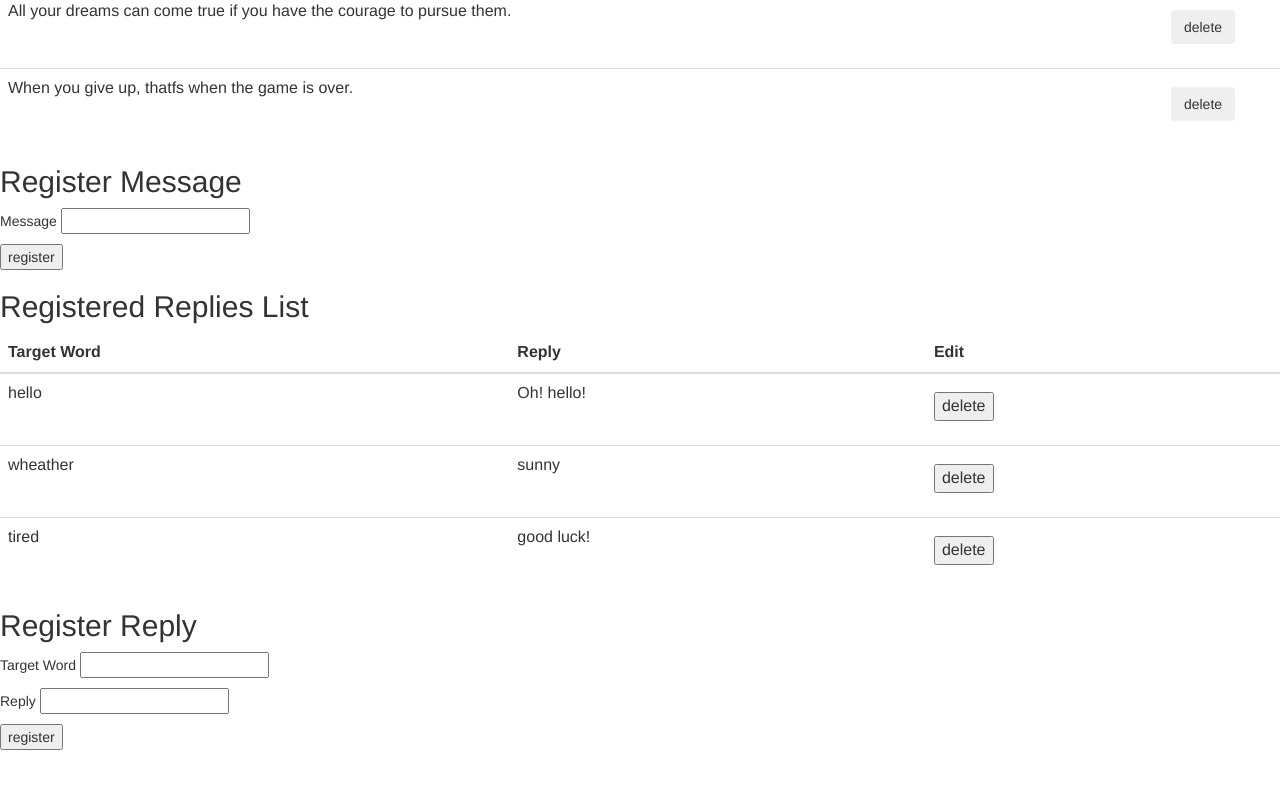
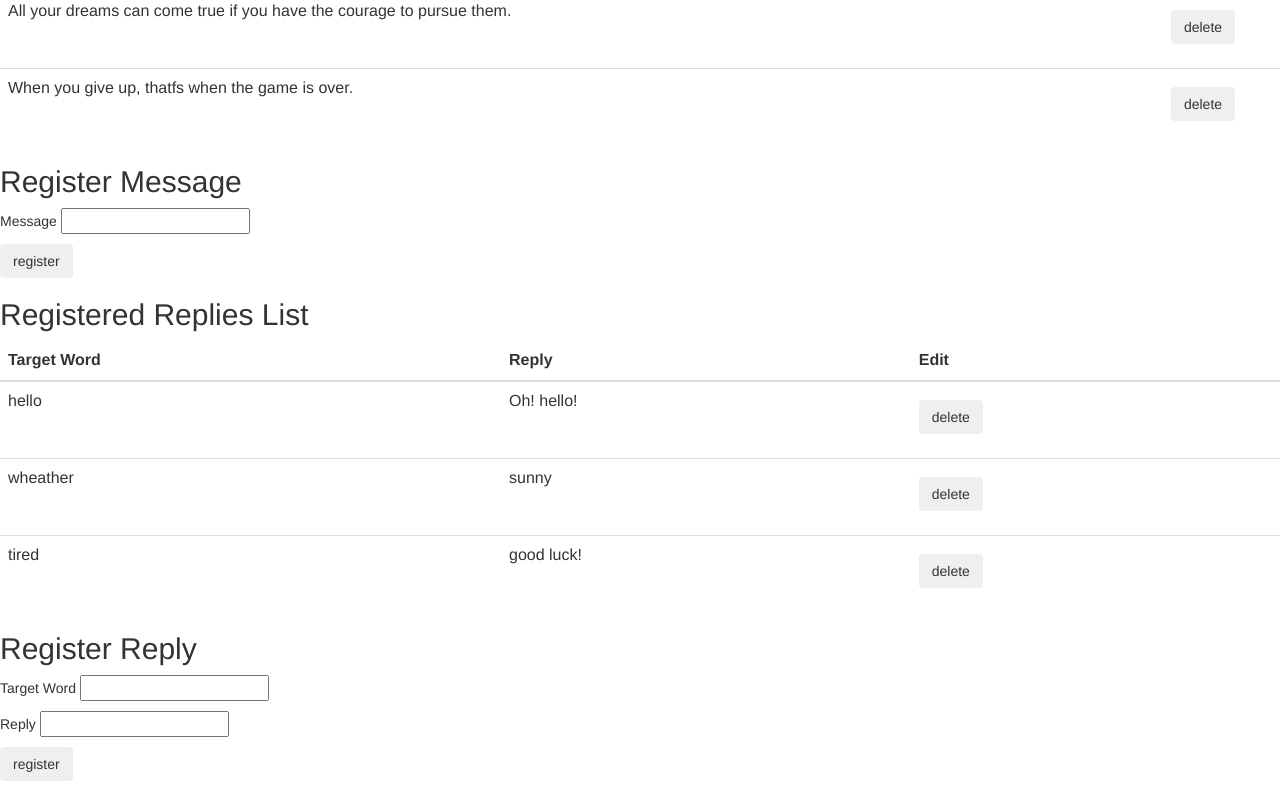
Before and after one commit to speed1313/pal-puppy, a Flask app: page /admin in a window 1280 px wide. Shown: the part 1557-2352 px from the top of the page. Before the commit the page ends 2307 px from the top, so only its background shows below. Run offline with Flask 2, Linux system fonts and the light colour scheme; data comes from the database, SQL or seed files in the repository; some libraries are stand-ins or nearby versions.

Commit message:
class fix

```diff
--- a/templates/form.html
+++ b/templates/form.html
@@ -36,7 +36,7 @@
 
                 <form action="/register" method="POST">
                     <p>Message <input type="text" name="register" /></p>
-                    <p><input type="submit" value="register" /></p>
+                    <p><input class="btn btn-outline-primary" type="submit" value="register" /></p>
                 </form>
             </div>
             <div class="item mb-1 me-1">
@@ -57,7 +57,7 @@
                             <td>
                                 <form action="/keyword_del" method="POST">
                                     <p><input type="hidden" name="reply_id" value={{reply[0]}} /></p>
-                                    <p><input type="submit" value="delete" /></p>
+                                    <p><input class="btn btn-outline-primary" type="submit" value="delete" /></p>
                                 </form>
                             </td>
                         </tr>
@@ -69,7 +69,7 @@
                 <form action="/keyword_add" method="POST">
                     <p>Target Word <input type="text" name="user" /></p>
                     <p>Reply <input type="text" name="bot" /></p>
-                    <p><input type="submit" value="register" /></p>
+                    <p><input class="btn btn-outline-primary" type="submit" value="register" /></p>
                 </form>
             </div>
         </div>
```
